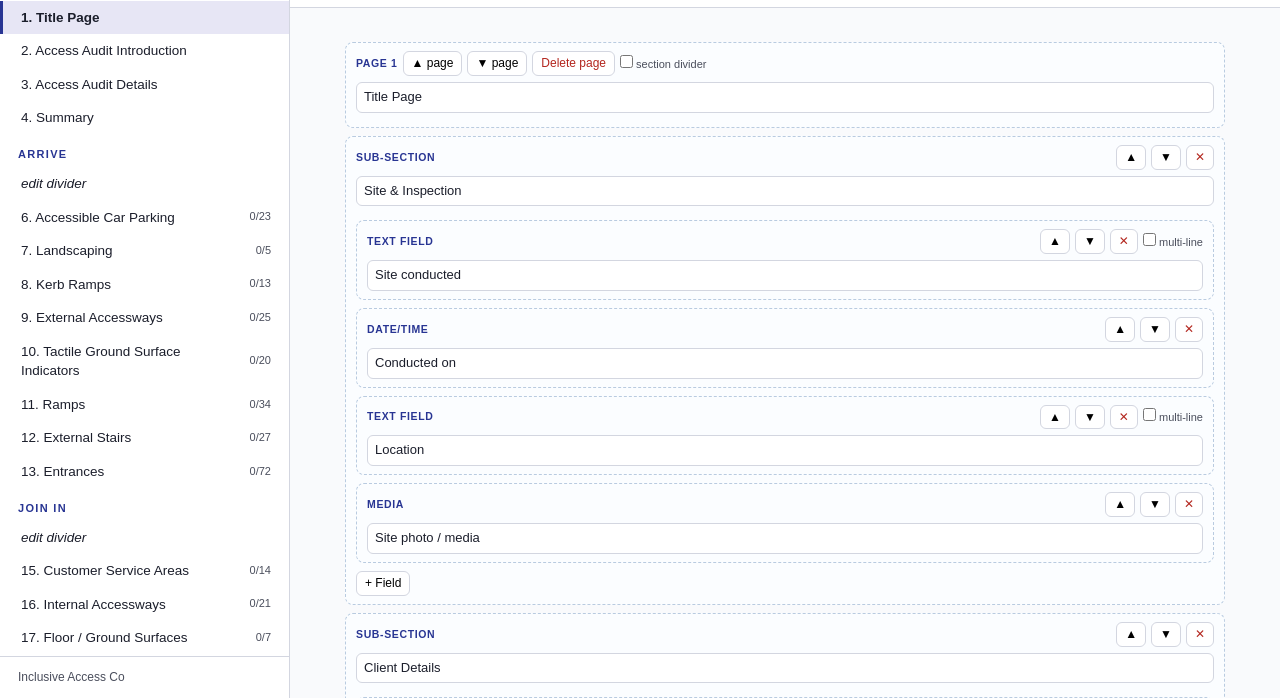
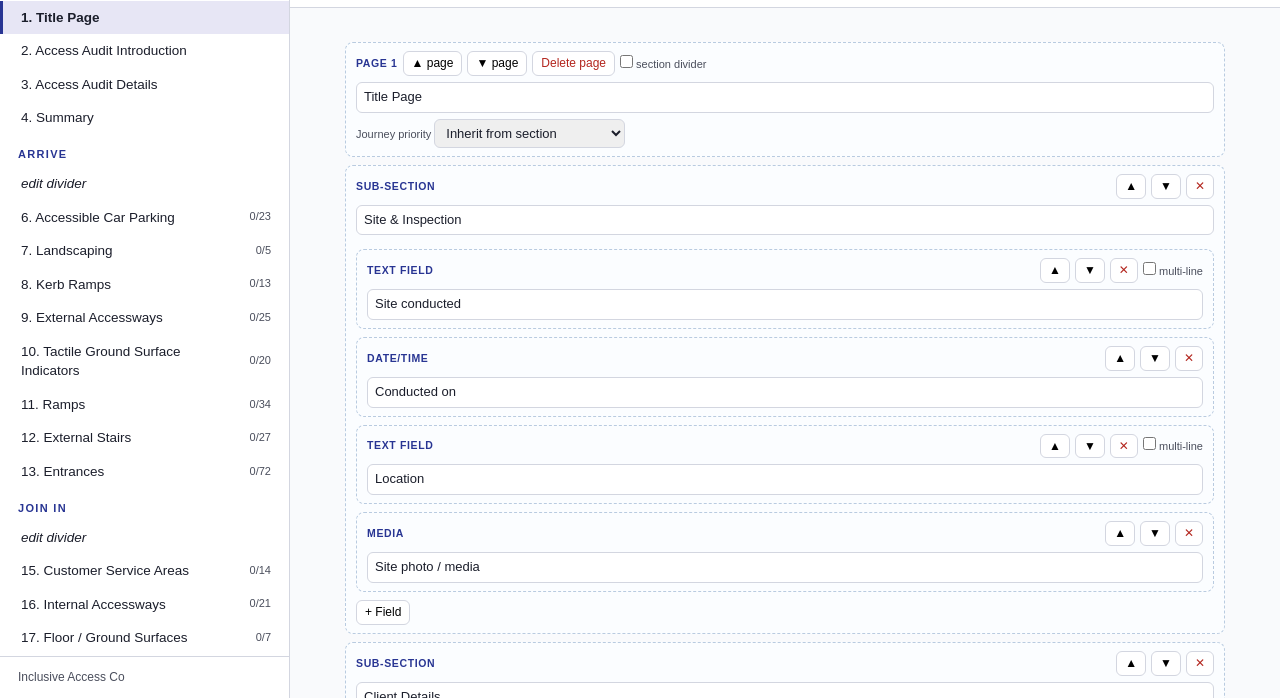
Before and after one commit to alexAAH1202/Audit, a plain HTML site: page access-audit.html in a window 1280 px wide. Both pictures are taken after a click on the button "Edit template". Shown: the part 102-800 px from the top of the page. Drawn offline with Linux system fonts and the light colour scheme.

Commit message:
Report v2 step 5: journey-priority control in template editor
Co-Authored-By: Claude Opus 5.5 <noreply@anthropic.com>
Claude-Session: https://claude.ai/code/session_01EWBZ177T4Reb7W3SwpHaKn

```diff
--- a/access-audit.html
+++ b/access-audit.html
@@ -1493,7 +1493,14 @@ function render(){
     <button class="ebtn d" data-act="pdel">Delete page</button>
     <label class="emeta"><input type="checkbox" data-pdiv ${p.divider?"checked":""}> section divider</label></div>
     <input class="ein" data-ptitle value="${esc(p.title)}" placeholder="Page title" style="margin-bottom:6px">
-    ${p.divider?`<input class="ein" data-pblurb value="${esc(p.blurb||"")}" placeholder="Divider description">`:""}</div>`;
+   ${p.divider?`<input class="ein" data-pblurb value="${esc(p.blurb||"")}" placeholder="Divider description" style="margin-bottom:6px">`:""}
+    <label class="emeta">Journey priority
+      <select class="ein" data-ppri style="width:auto;display:inline-block">
+        ${p.divider?"":`<option value=""${!validPri(p.pri)?" selected":""}>Inherit from section</option>`}
+        ${PRI_OPTIONS.map(([v,l])=>`<option value="${v}"${validPri(p.pri)===v?" selected":""}>${l}</option>`).join("")}
+      </select></label>
+    ${p.divider&&!validPri(p.pri)?`<span class="emeta" style="margin-left:8px;color:var(--orange)">not set — falling back to "${PRI_LABEL[fallbackPri(p.title)]}"</span>`:""}
+   </div>`;
  }
  if(p.divider && !EDIT){
   h+=`<div class="divpage"><h2>${esc(p.title)}</h2><p>${esc(p.blurb||"")}</p></div>`;
@@ -2132,6 +2139,8 @@ content.addEventListener("change",e=>{
  const pt=e.target.closest("[data-ptitle]"); if(pt){T.pages[cur].title=pt.value;saveT();renderNav();return;}
  const pb=e.target.closest("[data-pblurb]"); if(pb){T.pages[cur].blurb=pb.value;saveT();return;}
  const pd=e.target.closest("[data-pdiv]"); if(pd){T.pages[cur].divider=pd.checked;saveT();render();return;}
+ const pr=e.target.closest("[data-ppri]");
+ if(pr){ T.pages[cur].pri=pr.value?+pr.value:0; saveT(); render(); return; }
  renderNav();renderTop();
 });
 document.getElementById("content").addEventListener("blur",e=>{
```
